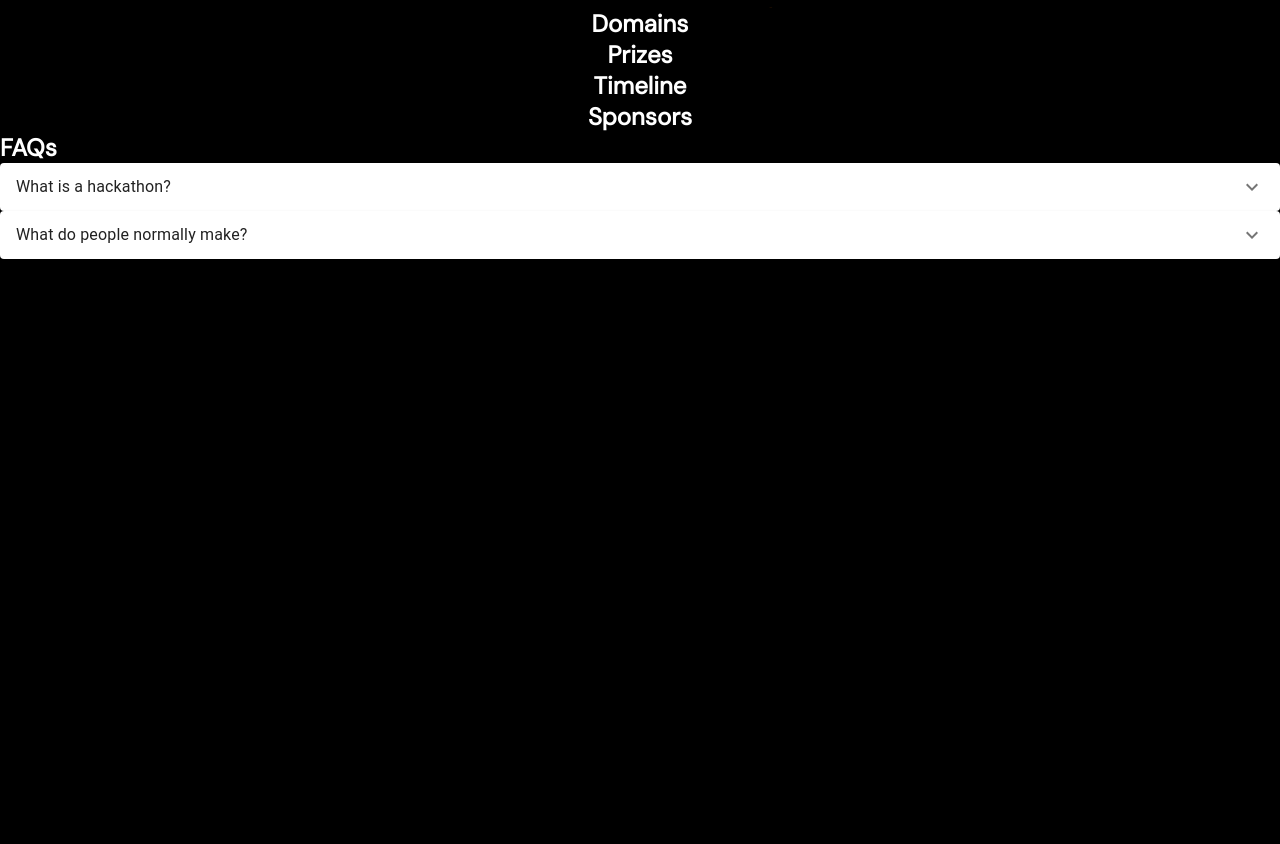
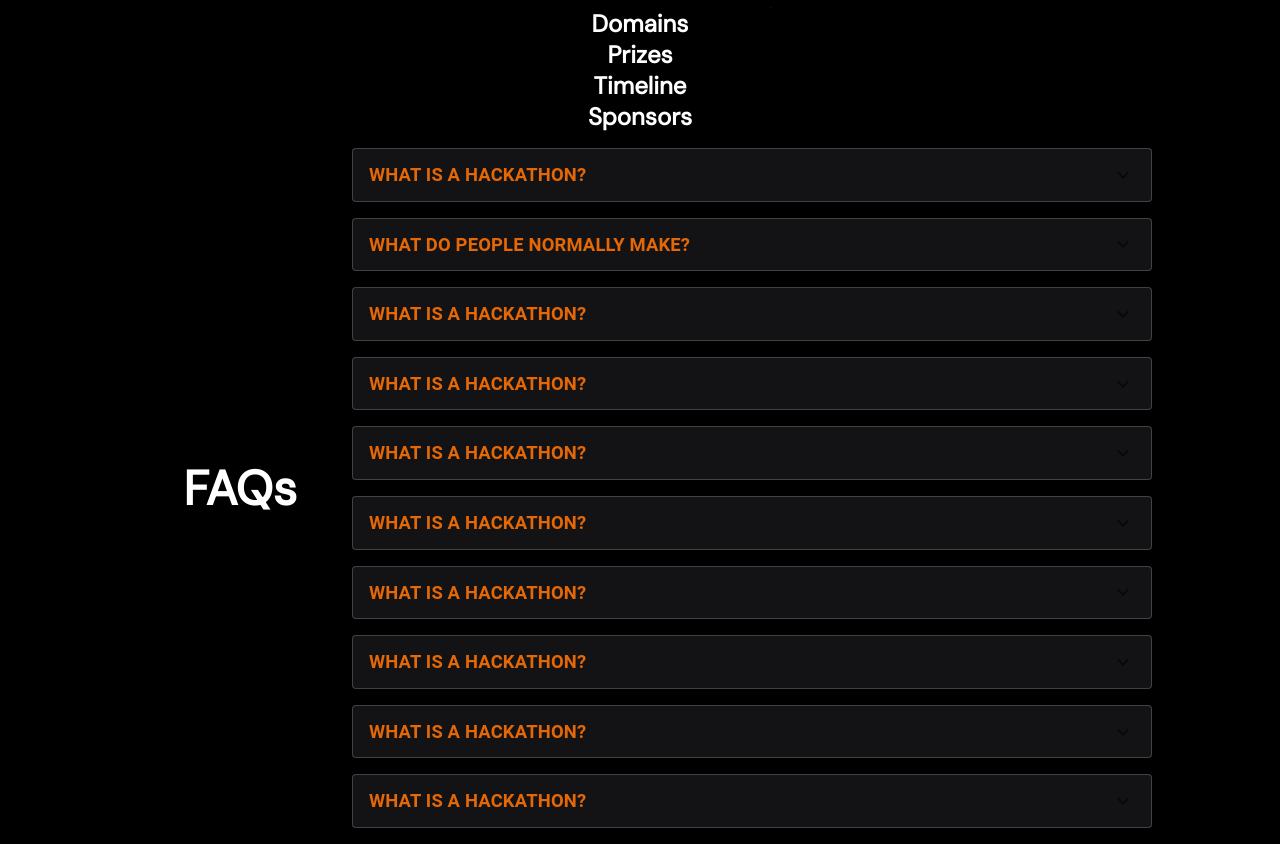
Before and after one commit to CSI-KJSCE/Hackerstellar, a React (Create React App) app: page / in a window 1280 px wide. Shown: the part 1520-2364 px from the top of the page. Before the commit the page ends 1779 px from the top, so only its background shows below. Built offline with nearby package versions, Linux system fonts and the light colour scheme.

Commit message:
feat: faq page styles

```diff
--- a/src/data/faq/faq.json
+++ b/src/data/faq/faq.json
@@ -6,5 +6,37 @@
   {
     "question": "What do people normally make?",
     "answer": "Hacks generally fall under one (or more) of the six cortices: Web Development, App Development, AI/ML, Education, Health, and Financial Technology. Depending upon the problem statements, participants use any of the above."
+  },
+  {
+    "question": "What is a hackathon?",
+    "answer": "A hackathon is usually a day long (can be 36 hours, 48 hours, etc.) coding competition where software programmers, developers, designers, etc. come together to build and design something cool."
+  },
+  {
+    "question": "What is a hackathon?",
+    "answer": "A hackathon is usually a day long (can be 36 hours, 48 hours, etc.) coding competition where software programmers, developers, designers, etc. come together to build and design something cool."
+  },
+  {
+    "question": "What is a hackathon?",
+    "answer": "A hackathon is usually a day long (can be 36 hours, 48 hours, etc.) coding competition where software programmers, developers, designers, etc. come together to build and design something cool."
+  },
+  {
+    "question": "What is a hackathon?",
+    "answer": "A hackathon is usually a day long (can be 36 hours, 48 hours, etc.) coding competition where software programmers, developers, designers, etc. come together to build and design something cool."
+  },
+  {
+    "question": "What is a hackathon?",
+    "answer": "A hackathon is usually a day long (can be 36 hours, 48 hours, etc.) coding competition where software programmers, developers, designers, etc. come together to build and design something cool."
+  },
+  {
+    "question": "What is a hackathon?",
+    "answer": "A hackathon is usually a day long (can be 36 hours, 48 hours, etc.) coding competition where software programmers, developers, designers, etc. come together to build and design something cool."
+  },
+  {
+    "question": "What is a hackathon?",
+    "answer": "A hackathon is usually a day long (can be 36 hours, 48 hours, etc.) coding competition where software programmers, developers, designers, etc. come together to build and design something cool."
+  },
+  {
+    "question": "What is a hackathon?",
+    "answer": "A hackathon is usually a day long (can be 36 hours, 48 hours, etc.) coding competition where software programmers, developers, designers, etc. come together to build and design something cool."
   }
 ]
--- a/src/pages/Faq.js
+++ b/src/pages/Faq.js
@@ -19,16 +19,35 @@ const Faq = () => {
         <div className="faq-content">
           {data.map((content) => (
             <div className="faq-question" key={content.question}>
-              <Accordion >
+              <Accordion sx={{
+                width: "100%",
+                margin: "1rem auto",
+                backdropFilter: "blur(2px) saturate(200%)",
+                backgroundColor: "rgba(var(--foreground-color-rgb), 0.75)",
+                borderRadius: "1rem",
+                border: "1px solid rgba(var(--border-color-rgb), 0.2)",
+              }}>
                 <AccordionSummary
                   expandIcon={<ExpandMoreIcon />}
                   aria-controls="panel1a-content"
                   id="panel1a-header"
+                  sx={{
+                    color: "#cfcfcf",
+                    fontSize: "1.1rem",
+                  }}
                 >
-                  <Typography>{content.question}</Typography>
+                  <Typography  sx={{
+                    color: "#e56806",
+                    fontWeight: "bold",
+                    fontSize: "1.15rem",
+                    textTransform: "uppercase",
+                  }}>{content.question}</Typography>
                 </AccordionSummary>
                 <AccordionDetails>
-                  <Typography>{content.answer}</Typography>
+                  <Typography sx={{
+                    color: "#cfcfcf",
+                    fontSize: "1.1rem",
+                  }}>{content.answer}</Typography>
                 </AccordionDetails>
               </Accordion>
             </div>
--- a/src/pages/styles/Faq.css
+++ b/src/pages/styles/Faq.css
@@ -1,3 +1,18 @@
 .faq-wrapper {
-    z-index: 100;
+    display: flex;
+    justify-content: space-evenly;
+    align-items: center;
+    position: relative;
+    width: 80%;
+    height: 100%;
+    z-index: 4;
 }
+
+.faq-title {
+    font-size: 2rem;
+    font-weight: 700;
+    color: #fff;
+    text-align: center;
+    z-index: 5;
+    width: 50%;
+}
```
Lines whose indentation alone changed are shown as unchanged.
